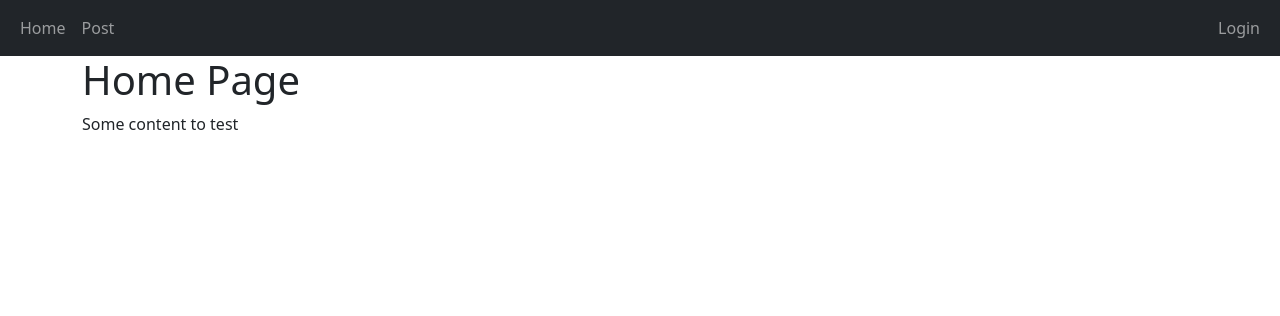
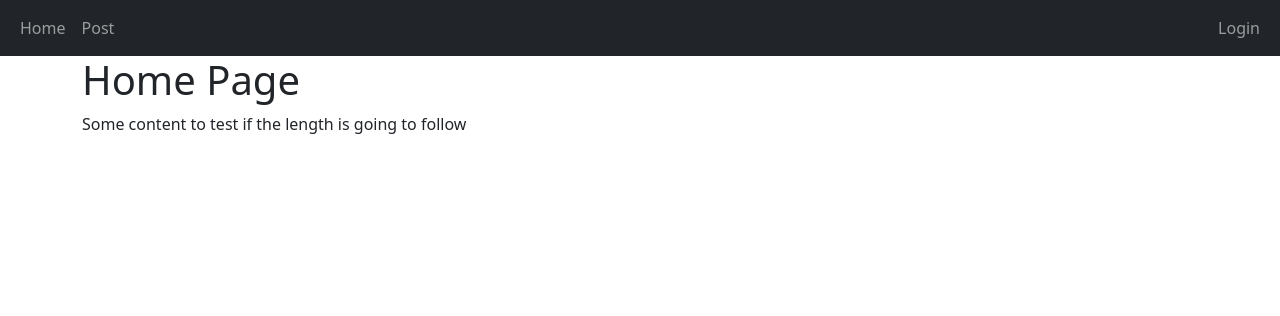
Before and after one commit to caiosantosss/djangoauthmanagement, a Django app: page / in a window 1280 px wide. Shown: the top 316 px of the page. Run offline with Django 4.2, Linux system fonts and the light colour scheme.

Commit message:
Update message

```diff
--- a/website/main/templates/main/home.html
+++ b/website/main/templates/main/home.html
@@ -2,5 +2,5 @@
 {% block title %}Home Page{% endblock %}
 {% block content %}
     <h1>Home Page</h1>
-    <p>Some content to test</p>
+    <p>Some content to test if the length is going to follow</p>
 {% endblock %}
```
